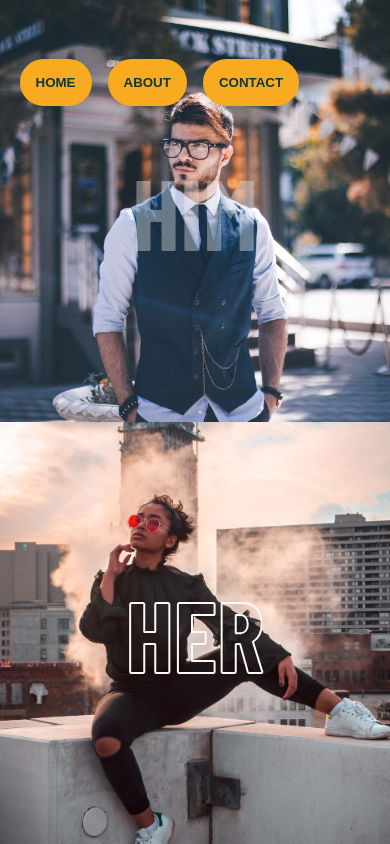
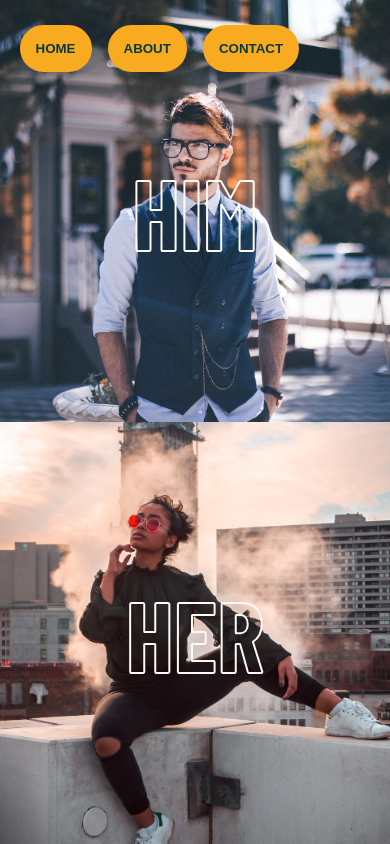
Before and after one commit to Kristian-kodehode/htmlCssJs, a plain HTML site: page index.html in a window 390 px wide. In both pictures the pointer is over the element "HIM". Drawn offline with nearby package versions, Linux system fonts and the light colour scheme; a web font is replaced by a local one.

Commit message:
updated buttoncontainer on media mobile

```diff
--- a/style.css
+++ b/style.css
@@ -71,8 +71,9 @@ h1 {
   position: absolute;
 }
 h1:hover {
-  color: #ffffff5a;
+  color: hsla(0, 0%, 100%, 0.9);
   -webkit-text-stroke-width: 0px;
+  font-size: 150px;
 }
 
 img {
@@ -180,8 +181,20 @@ img {
 /* Media Query */
 
 @media only screen and (max-width: 1080px) {
+  .buttoncontainer {
+    /* left: 5%; */
+    top: 3%;
+    display: flex;
+
+    gap: 1rem;
+  }
   h1 {
     font-size: 100px;
+  }
+  h1:hover {
+    font-size: 100px;
+    color: hsla(0, 0%, 100%, 0);
+    -webkit-text-stroke-width: 2px;
   }
   .container {
     display: flex;
```
